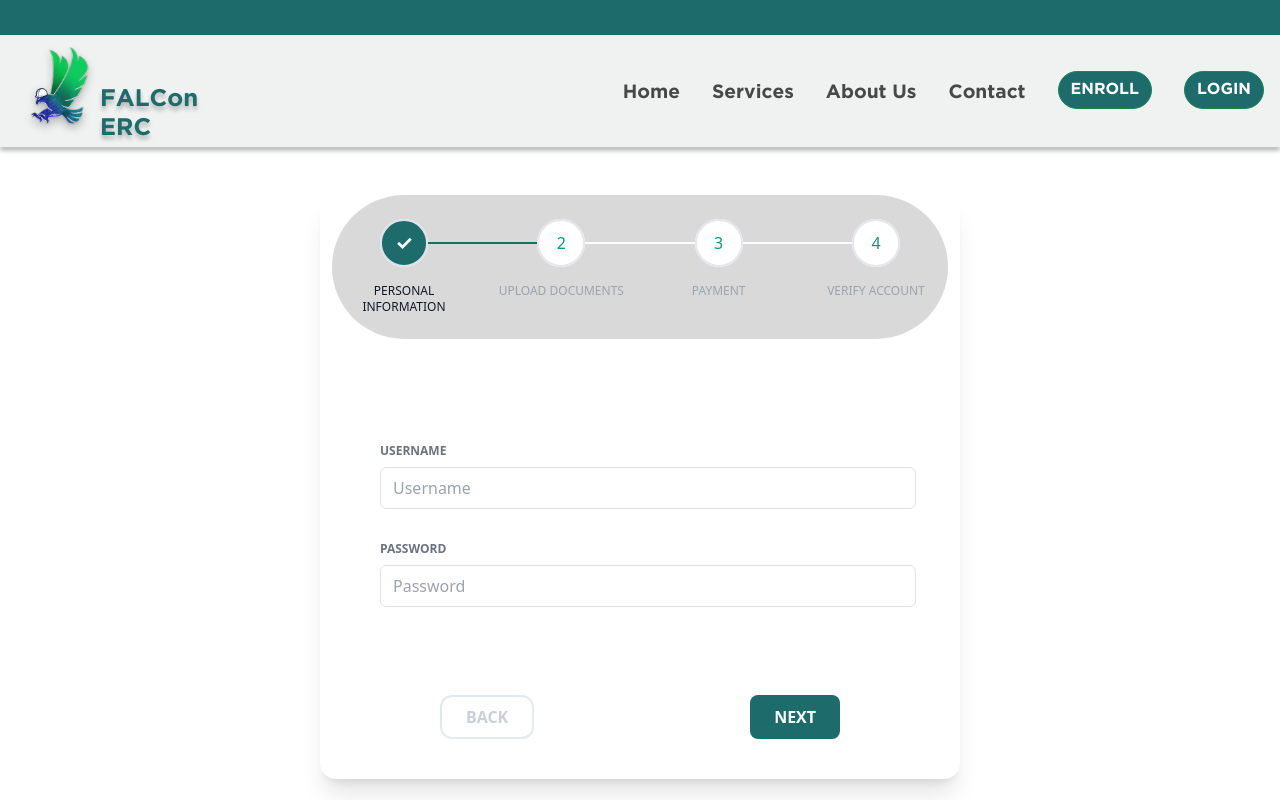
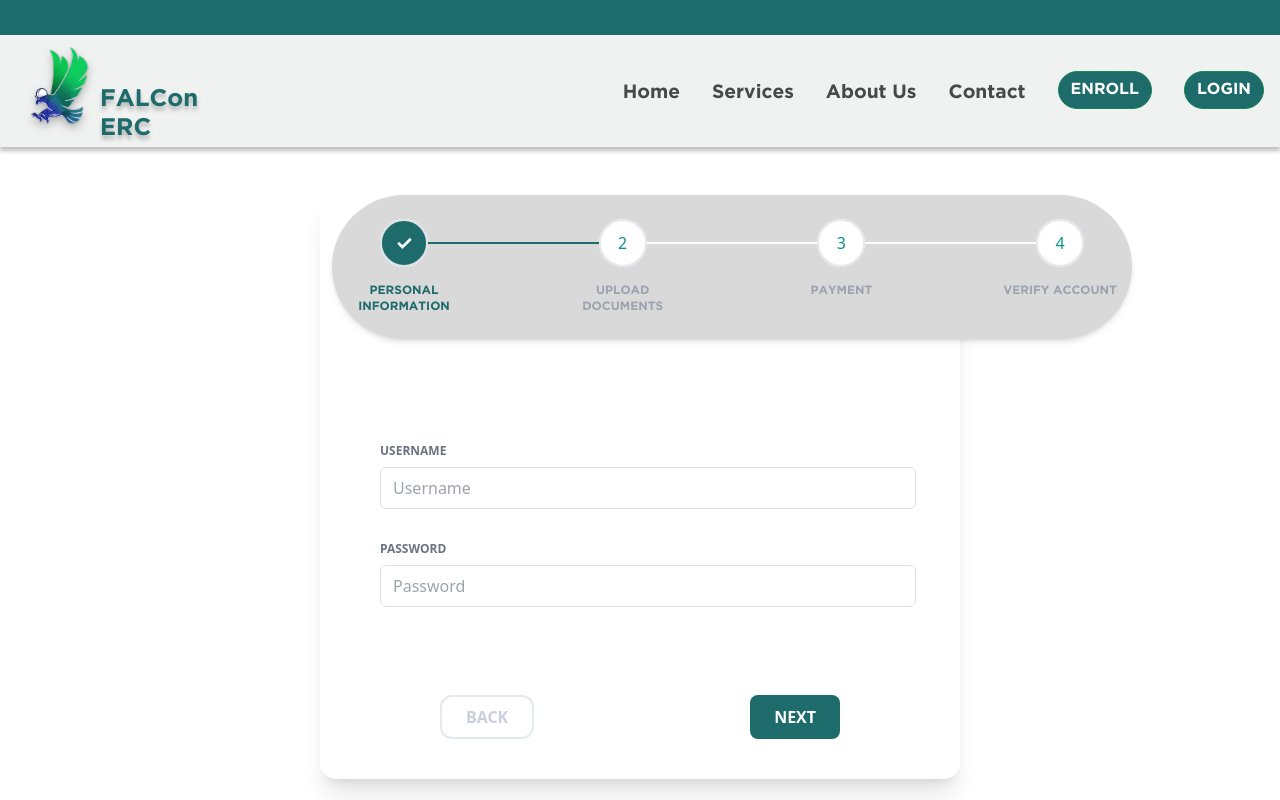
Before and after one commit to rhiyenlee/FALCON-ERC, a React (Create React App) app in the folder falcon-app/: page /enrollment in a window 1280 px wide. Built offline with nearby package versions, Linux system fonts and the light colour scheme.

Commit message:
progress bar and home

```diff
--- a/falcon-app/src/App.js
+++ b/falcon-app/src/App.js
@@ -1,9 +1,9 @@
 import logo from "./logo.svg";
 import "./App.css";
 import Navbar from "./navbar/navbar";
+import { Home } from "./pages/Home/home";
 import { BrowserRouter, Route, Routes } from "react-router-dom";
 import Enrollment from "./pages/Enrollment/enrollment";
-import { Home } from "./pages/Home/home";
 
 function App() {
   return (
--- a/falcon-app/src/pages/Enrollment/components/Stepper.jsx
+++ b/falcon-app/src/pages/Enrollment/components/Stepper.jsx
@@ -1,4 +1,5 @@
 import React, { useState, useEffect, useRef } from "react";
+import "../style/enrollment.css"
 
 const Stepper = ({ steps, currentStep }) => {
   const [newStep, setNewStep] = useState([]);
@@ -88,8 +89,8 @@ const Stepper = ({ steps, currentStep }) => {
             )}
           </div>
           <div
-            className={`absolute top-0  text-center mt-16 w-32 text-xs font-medium uppercase ${
-              step.highlighted ? "text-gray-900" : "text-gray-400"
+            className={`absolute top-0 font-Gotham-bold text-center mt-16 w-32 text-xs font-medium uppercase ${
+              step.highlighted ? "text-light-green" : "text-gray-400"
             }`}
           >
             {step.description}
--- a/falcon-app/src/pages/Enrollment/enrollment.jsx
+++ b/falcon-app/src/pages/Enrollment/enrollment.jsx
@@ -45,7 +45,7 @@ function Enrollment() {
     <div className="mx-auto rounded-2xl bg-white pb-2 shadow-xl md:w-1/2">
       {/* Stepper */}
       <div className="horizontal container mt-5 ">
-        <div className="bg-gray-color pb-5 rounded-full">
+        <div className="bg-gray-color shadow-md w-100-vh pb-5 rounded-full">
           <Stepper steps={steps} currentStep={currentStep} />
         </div>
 
--- a/falcon-app/src/pages/Enrollment/style/enrollment.css
+++ b/falcon-app/src/pages/Enrollment/style/enrollment.css
@@ -0,0 +1,9 @@
+.font-Gotham-bold{
+    font-family: Gotham-bold;
+
+
+}
+@font-face {
+    font-family: Gotham-bold;
+    src: url(../../../Font/GothamBold.ttf);
+  }
--- a/falcon-app/src/pages/Home/home.jsx
+++ b/falcon-app/src/pages/Home/home.jsx
@@ -16,7 +16,7 @@ export const Home = () => {
               </div>
 
               <Link to="/enrollment" className="enrollnow_btn">
-              <button type="button" class="btn btn-success">
+              <button type="button" class="btn btn-success btn-enrollnow">
                 ENROLL NOW
               </button>
             </Link>
--- a/falcon-app/src/pages/Home/style/home.css
+++ b/falcon-app/src/pages/Home/style/home.css
@@ -35,5 +35,9 @@
     margin-left: 42vw;
     margin-top: 35vh;
     display: block;
-    position: fixed;
+    position: absolute;
 }
+.btn-enrollnow{
+    width: 10vw;
+    height: 5vh;
+}
--- a/falcon-app/tailwind.config.js
+++ b/falcon-app/tailwind.config.js
@@ -9,6 +9,10 @@ module.exports = {
         "light-green": "#1E6B6B",
         "gray-color": "#D9D9D9",
       },
+      width:{
+        "100-vh": "100vh",
+      },
+
     },
   },
   plugins: [],
```
